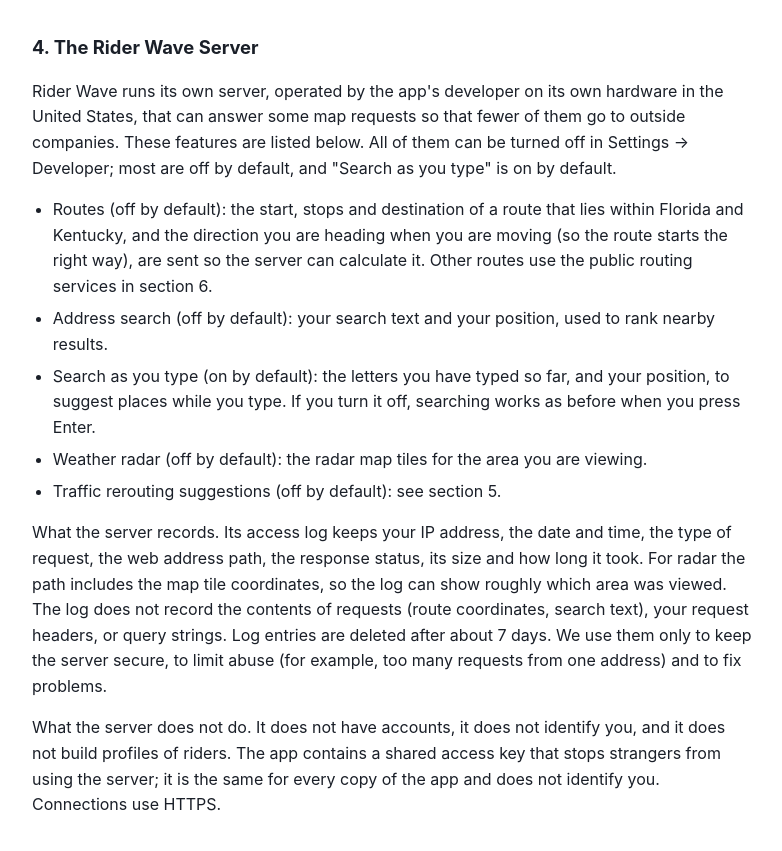
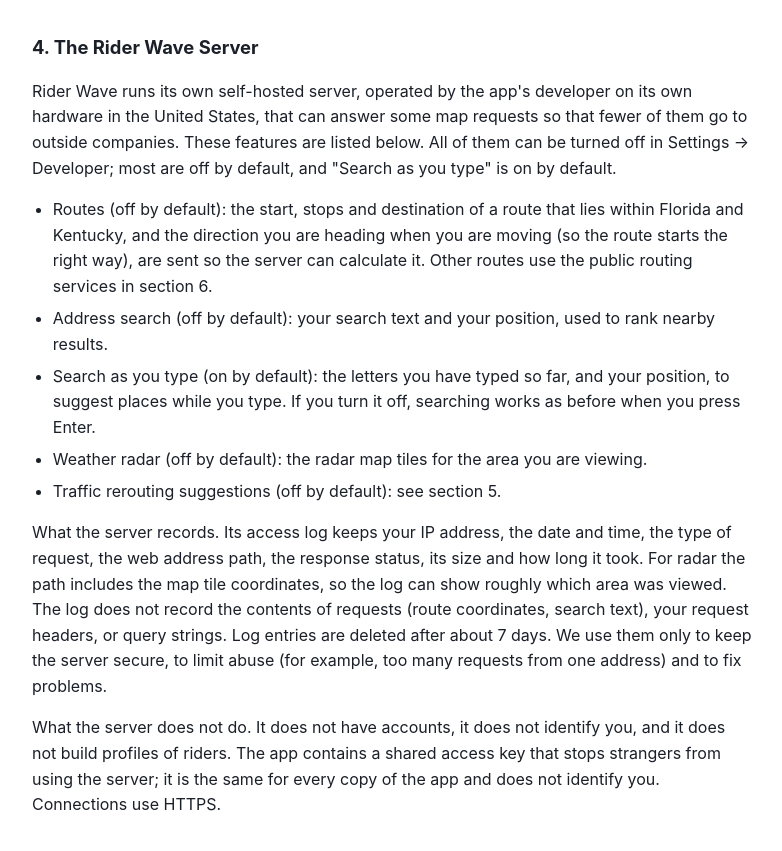
Before and after one commit to terraBae/riderwave-legal, a plain HTML site: page privacy-ios.html in a window 1280 px wide. Shown: the part 1241-2092 px from the top of the page, without its empty margins (248-1030 px from the left). Drawn offline with Linux system fonts and the light colour scheme.

Commit message:
Privacy policy: say the server is self-hosted on the developer's own hardware in the United States (confirmed by the operator)

```diff
--- a/privacy-ios.html
+++ b/privacy-ios.html
@@ -78,7 +78,7 @@
 
 <h2>4. The Rider Wave Server</h2>
 <p>
-  Rider Wave runs its own server, operated by the app's developer on its own hardware in the United States, that can answer some map requests so that fewer of them go to outside companies. These features are listed below. All of them can be turned off in Settings → Developer; most are off by default, and "Search as you type" is on by default.
+  Rider Wave runs its own self-hosted server, operated by the app's developer on its own hardware in the United States, that can answer some map requests so that fewer of them go to outside companies. These features are listed below. All of them can be turned off in Settings → Developer; most are off by default, and "Search as you type" is on by default.
 </p>
 <ul>
   <li>Routes (off by default): the start, stops and destination of a route that lies within Florida and Kentucky, and the direction you are heading when you are moving (so the route starts the right way), are sent so the server can calculate it. Other routes use the public routing services in section 6.</li>
```
Also changed, not shown: privacy.html (+1 -1 lines).
